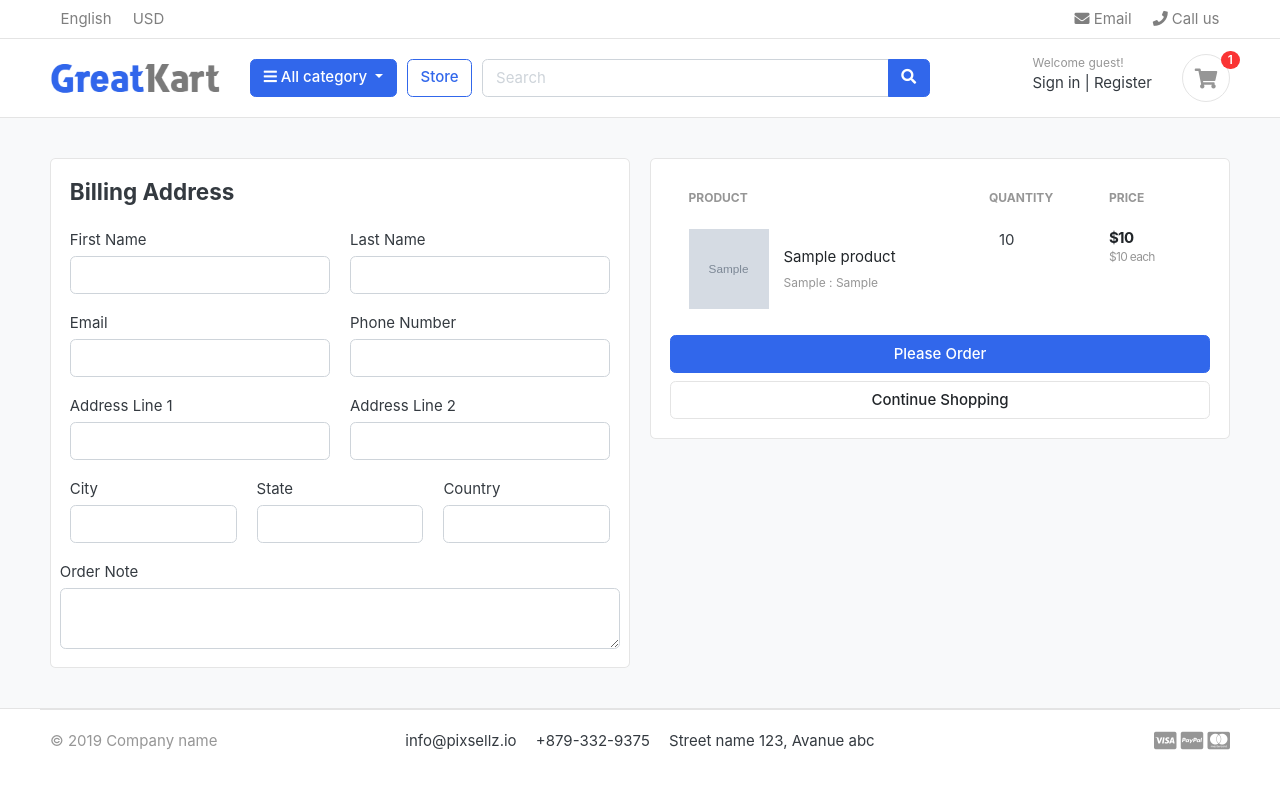
After one commit to AbhiRam235/Ecommerce-Shopping-Kart, a Django app: template templates/store/checkout.html in a window 1280 px wide. The commit adds this page. Run offline with Django 3.2, Linux system fonts and the light colour scheme; the template is opened without the code that fills it: most values are stand-ins (such as "Sample title", 1, 10 or a date in 2020); grey boxes marked "Sample" are stand-in pictures; some libraries are stand-ins or nearby versions; some web fonts are replaced.

```diff
--- a/carts/models.py
+++ b/carts/models.py
@@ -1,4 +1,5 @@
 from django.db import models
+from accounts.models import Account
 from store.models import Product, Variation
 
 # Create your models here.
@@ -10,9 +11,10 @@ class Cart(models.Model):
         return self.cart_id
 
 class CartItem(models.Model):
+    user = models.ForeignKey(Account, on_delete=models.CASCADE, null=True)
     product = models.ForeignKey(Product, on_delete=models.CASCADE)
     variations = models.ManyToManyField(Variation, blank=True)
-    cart = models.ForeignKey(Cart, on_delete=models.CASCADE)
+    cart = models.ForeignKey(Cart, on_delete=models.CASCADE, null=True)
     quantity = models.IntegerField()
     is_active = models.BooleanField(default=True)
 
--- a/carts/urls.py
+++ b/carts/urls.py
@@ -5,4 +5,5 @@ urlpatterns = [
     path('add_cart/<int:product_id>/', views.add_cart, name='add_cart'),
     path('remove_cart/<int:product_id>/<int:cart_item_id>/', views.remove_cart, name='remove_cart'),
     path('remove_cart_item/<int:product_id>/<int:cart_item_id>/', views.remove_cart_item, name='remove_cart_item'),
+    path('checkout/', views.checkout, name='checkout'),
 ]
--- a/templates/store/cart.html
+++ b/templates/store/cart.html
@@ -99,7 +99,7 @@
 			<p class="text-center mb-3">
 				<img src="{% static './images/misc/payments.png' %}" height="26">
 			</p>
-			<a href="./place-order.html" class="btn btn-primary btn-block"> Checkout </a>
+			<a href="{% url 'checkout' %}" class="btn btn-primary btn-block"> Checkout </a>
 			<a href="{% url 'store' %}" class="btn btn-light btn-block">Continue Shopping</a>
 		</div> <!-- card-body.// -->
 		</div> <!-- card.// -->
--- /dev/null
+++ b/templates/store/checkout.html
@@ -0,0 +1,130 @@
+{% extends 'base.html' %}
+{% load static %}
+{% block content %}
+
+<section class="section-content padding-y bg">
+<div class="container">
+
+<!-- ============================ COMPONENT 1 ================================= -->
+
+<div class="row">
+	<aside class="col-lg-6">
+<div class="card">
+    <div class="card-body">
+        <h4 class="card-title mb-4">Billing Address</h4>
+        <form action="" method="POST">
+            {% csrf_token %}
+            <div class="form row">
+                <div class="col form-group">
+                    <label for="">First Name</label>
+                    <input type="text" name="first_name" class="form-control" required>
+                </div>
+                <div class="col form-group">
+                    <label for="">Last Name</label>
+                    <input type="text" name="last_name" class="form-control" required>
+                </div>
+            </div>
+            <div class="form row">
+                <div class="col form-group">
+                    <label for="">Email</label>
+                    <input type="email" name="email" class="form-control" required>
+                </div>
+                <div class="col form-group">
+                    <label for="">Phone Number</label>
+                    <input type="text" name="phone" class="form-control" required>
+                </div>
+            </div>
+            <div class="form row">
+                <div class="col form-group">
+                    <label for="">Address Line 1</label>
+                    <input type="text" name="address_line_1" class="form-control" required>
+                </div>
+                <div class="col form-group">
+                    <label for="">Address Line 2</label>
+                    <input type="text" name="address_line_2" class="form-control">
+                </div>
+            </div>
+            <div class="form row">
+                <div class="col form-group">
+                    <label for="">City</label>
+                    <input type="text" name="city" class="form-control" required>
+                </div>
+                <div class="col form-group">
+                    <label for="">State</label>
+                    <input type="text" name="state" class="form-control" required>
+                </div>
+                <div class="col form-group">
+                    <label for="">Country</label>
+                    <input type="text" name="country" class="form-control" required>
+                </div>
+            </div>
+            <div class="form row">
+                    <label for="">Order Note</label>
+                    <textarea name="order_note" rows="2" class="form-control"></textarea>
+            </div>
+    </div>
+</div> <!-- card.// -->
+
+	</aside> <!-- col.// -->
+	<aside class="col-lg-6">
+
+		<div class="card">
+		<div class="card-body">
+			<table class="table table-borderless table-shopping-cart">
+            <thead class="text-muted">
+            <tr class="small text-uppercase">
+            <th scope="col">Product</th>
+            <th scope="col" width="120">Quantity</th>
+            <th scope="col" width="120">Price</th>
+            </tr>
+            </thead>
+            <tbody>
+            {% for cart_item in cart_items %}
+            <tr>
+                <td>
+                    <figure class="itemside align-items-center">
+                        <div class="aside"><img src="{{ cart_item.product.images.url }}" class="img-sm"></div>
+                        <figcaption class="info">
+                            <a href="{{ cart_item.product.get_url }}" class="title text-dark">{{ cart_item.product.product_name }}</a>
+                            <p class="text-muted small">
+                                {% if cart_item.variations.all %}
+                                    {% for item in cart_item.variations.all %}
+                                        {{ item.variation_category | capfirst }} : {{ item.variation_value | capfirst }} <br>
+                                    {% endfor %}
+                                {% endif %}
+                            </p>
+                        </figcaption>
+                    </figure>
+                </td>
+                <td>
+                    <!-- col.// -->
+                    <div class="col">
+                        <label for="">{{ cart_item.quantity }}</label>
+                    </div> <!-- col.// -->
+                </td>
+                <td>
+                    <div class="price-wrap">
+                        <var class="price">${{ cart_item.sub_total }}</var>
+                        <small class="text-muted"> ${{ cart_item.product.price }} each </small>
+                    </div> <!-- price-wrap .// -->
+                </td>
+            </tr>
+            {% endfor %}
+            </tbody>
+            </table>
+            <button type="submit" name="submit" class="btn btn-primary btn-block">Please Order</button>
+			<a href="{% url 'store' %}" class="btn btn-light btn-block">Continue Shopping</a>
+            </form>
+		</div> <!-- card-body.// -->
+		</div> <!-- card.// -->
+</aside> <!-- col.// -->
+
+
+</div> <!-- row.// -->
+<!-- ============================ COMPONENT 1 END .// ================================= -->
+
+</div> <!-- container .//  -->
+</section>
+<!-- ========================= SECTION CONTENT END// ========================= -->
+
+{% endblock %}
```
Also changed, not shown: accounts/views.py (+39 -1 lines), carts/context_processors.py (+10 -5 lines), carts/views.py (+138 -54 lines), carts/migrations/0003_auto_20250513_1441.py (added).
